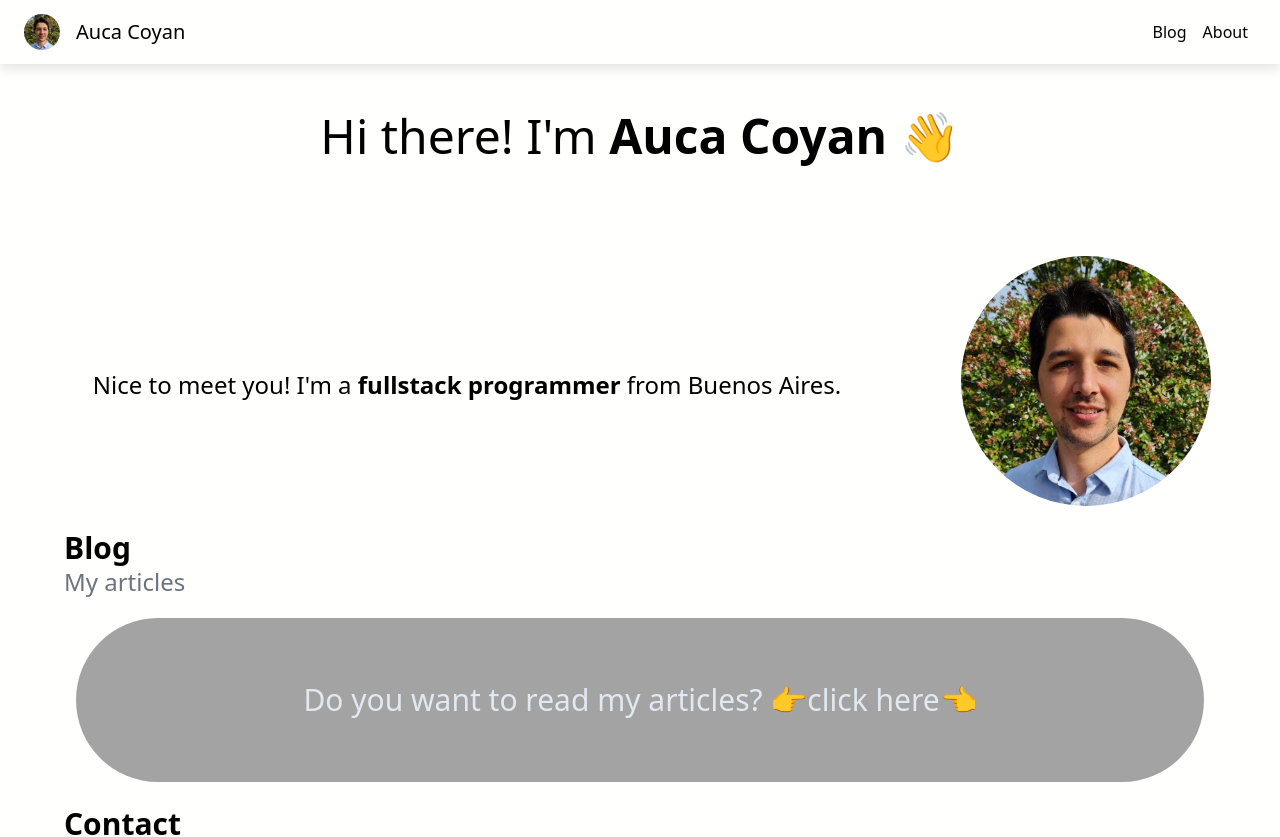
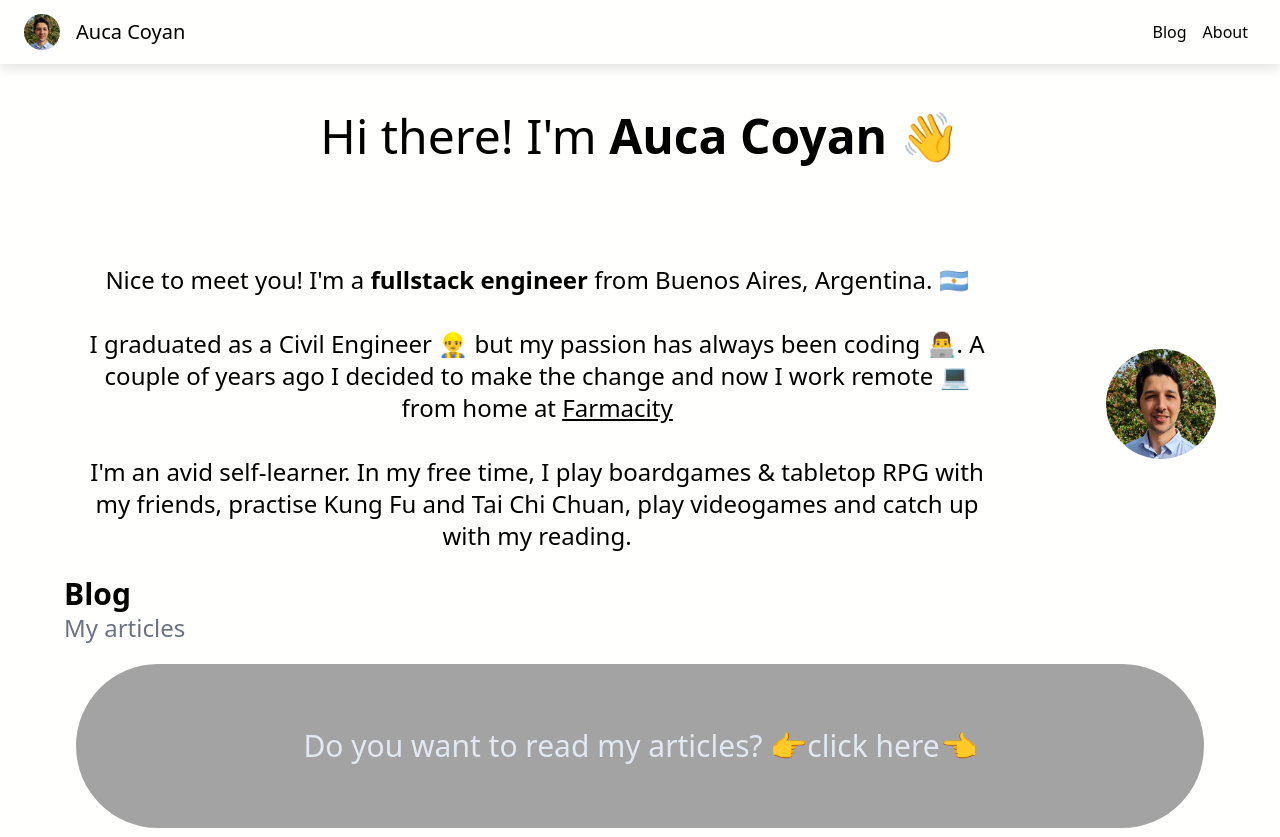
Before and after one commit to AucaCoyan/blog, a Next.js app: page / in a window 1280 px wide. Shown: the top 837 px of the page. Built offline with nearby package versions, Linux system fonts and the light colour scheme.

Commit message:
:sparkles: add Biography description

```diff
--- a/src/components/Biography.tsx
+++ b/src/components/Biography.tsx
@@ -1,4 +1,5 @@
 import Image from "next/image";
+import Link from "next/link";
 import React from "react";
 import profile_pic from "../../utils/profile_pic.jpg";
 
@@ -12,16 +13,31 @@ const Biography = () => {
         {/*           </span> */}
       </p>
       <div className="flex items-center justify-center pt-24 text-center gap-x-24">
-        <p className="px-6 pt-2 text-2xl ">
-          Nice to meet you! I&#39;m a <b>fullstack programmer</b> from Buenos
-          Aires.
-        </p>
+        <div className="px-6 pt-2 text-2xl ">
+          <p>
+            Nice to meet you! I&#39;m a <b>fullstack engineer</b> from Buenos
+            Aires, Argentina. 🇦🇷
+          </p>
+          <br />
+          <p>
+            I graduated as a Civil Engineer 👷‍♂️ but my passion has always been
+            coding 👨‍💻. A couple of years ago I decided to make the change and
+            now I work remote 💻 from home at{" "}
+            <span className="underline hover:text-blue-500">
+              <Link href="https://www.farmacity.com/">Farmacity</Link>
+            </span>
+            <br /> <br />
+            I&#39;m an avid self-learner. In my free time, I play boardgames &
+            tabletop RPG with my friends, practise Kung Fu and Tai Chi Chuan,
+            play videogames and catch up with my reading.
+          </p>
+        </div>
         <Image
           src={profile_pic}
           height={250}
           width={250}
           alt="profile pic"
-          className="mt-24 rounded-full lg:ml-16 md:mt-1 md:m-auto md:mb-0"
+          className="mt-10 rounded-full lg:ml-16 md:mt-1 md:m-auto md:mb-0"
         />
       </div>
     </section>
```
